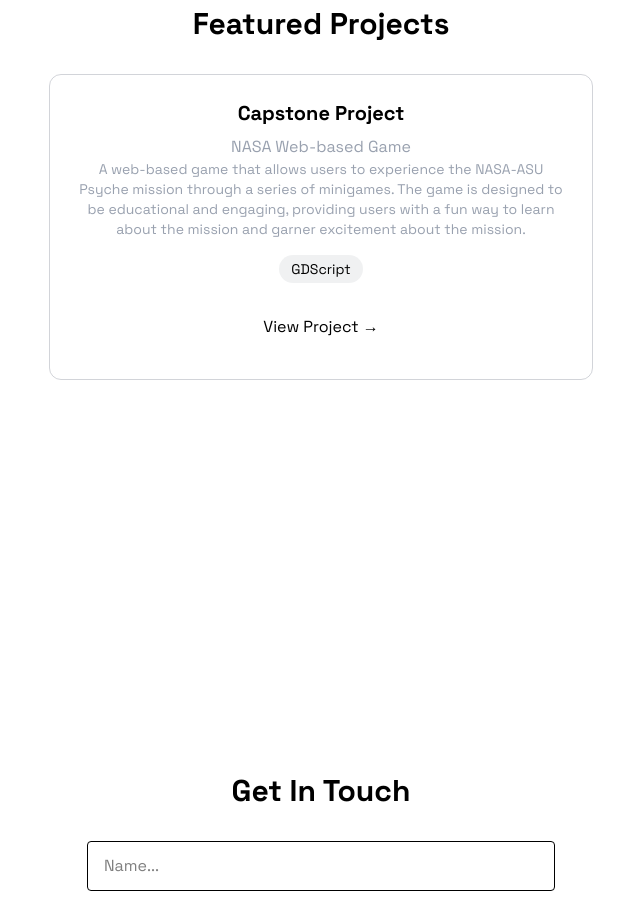
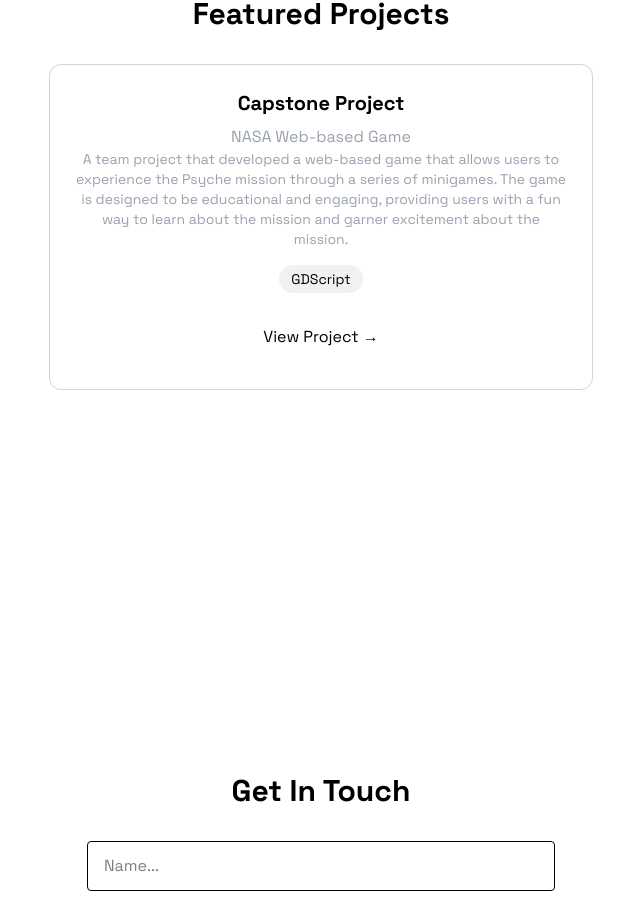
Before and after one commit to gracerlane/portfolio, a React (Vite) app: page / in a window 1280 px wide. Shown: the part 2127-3040 px from the top of the page, without its empty margins (319-959 px from the left). Built offline with nearby package versions, Linux system fonts and the light colour scheme.

Commit message:
change project link and description

```diff
--- a/src/components/sections/Projects.jsx
+++ b/src/components/sections/Projects.jsx
@@ -20,7 +20,7 @@
 								NASA Web-based Game
               </p>
 							<p className="text-gray-400 mb-4 text-sm">
-								A web-based game that allows users to experience the NASA-ASU Psyche mission through a series of minigames. The game is designed to be educational and engaging, providing users with a fun way to learn about the mission and garner excitement about the mission.
+								A team project that developed a web-based game that allows users to experience the Psyche mission through a series of minigames. The game is designed to be educational and engaging, providing users with a fun way to learn about the mission and garner excitement about the mission.
               </p>
               <div className="flex flex-wrap gap-2 mb-4 justify-center">
                 {["GDScript",].map((tech, key) => (
@@ -35,7 +35,7 @@
               </div>
 
               <div className="flex justify-center items-center">
-                <a href="https://gracerlane.github.io/superpsyched" target="_blank" className="text-black hover:text-pink-300 transition-colors my-4">
+                <a href="https://psyche-capstone-web-projects.web.app/game_page/?gameId=super%20psyched" target="_blank" className="text-black hover:text-pink-300 transition-colors my-4">
                   View Project →
                 </a>
               </div>
```
Also changed, not shown: commands.txt.
